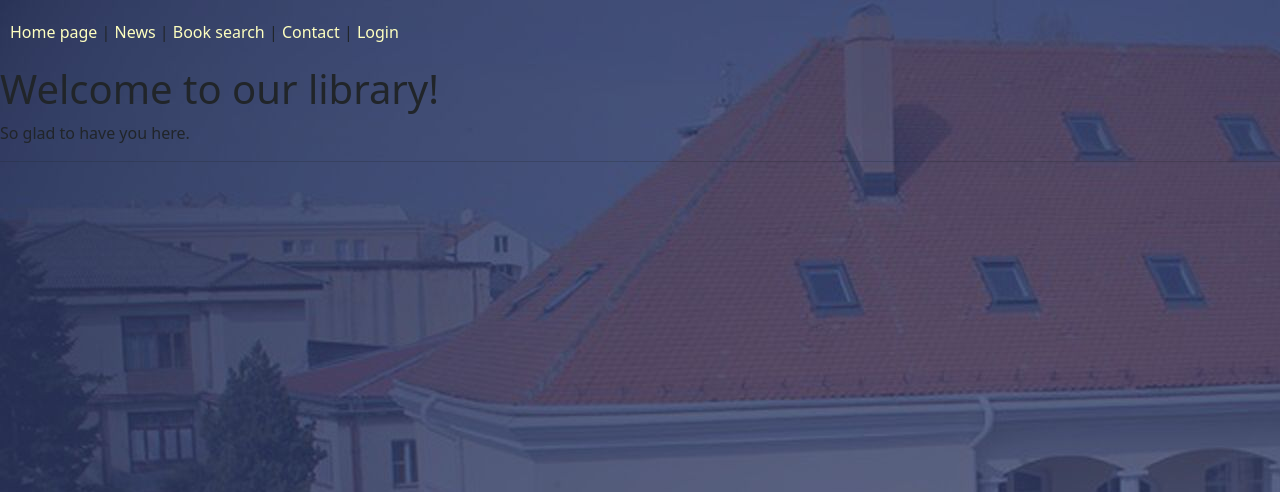
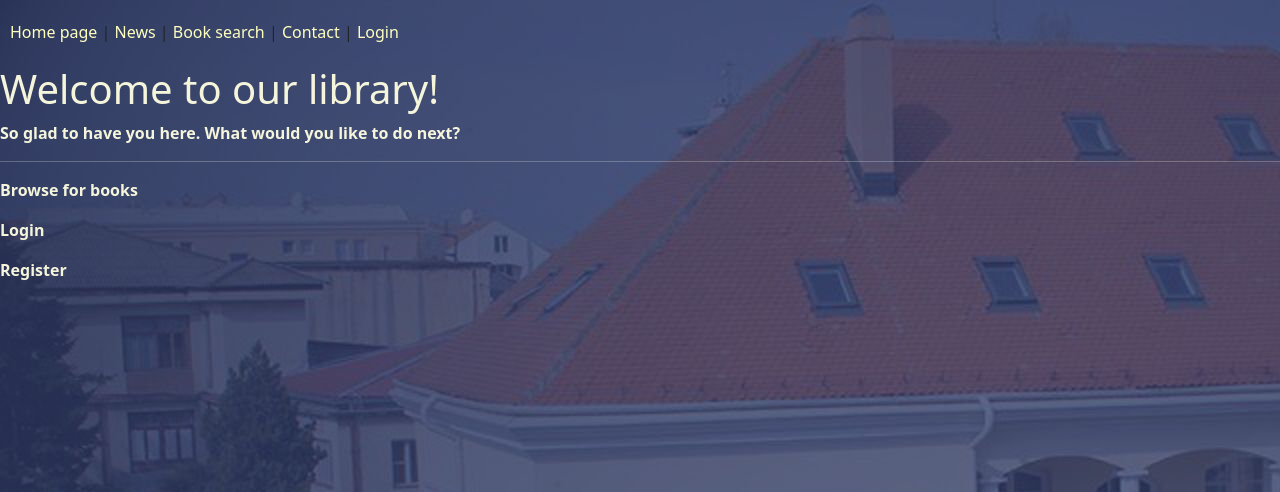
Before and after one commit to bakastrumpf/PHP-library, a PHP site: page / in a window 1280 px wide. Shown: the top 492 px of the page. Run offline with PHP 8.4, Linux system fonts and the light colour scheme.

Commit message:
more code added, work in progress

```diff
--- a/index.php
+++ b/index.php
@@ -30,11 +30,14 @@
                     <a href="login.php">Login</a>
                 </div>
 
-                <div class="ime">
+                <div class="title">
                     <h1>Welcome to our library!
                     </h1>
-                    <p>So glad to have you here. </p>
+                    <p>So glad to have you here. What would you like to do next?</p>
                     <hr>
+                    <p>Browse for books</p>
+                    <p>Login</p>
+                    <p>Register</p>
                 </div>
             </div>
 
--- a/styles/styles-index.css
+++ b/styles/styles-index.css
@@ -1,6 +1,12 @@
 body {
     background-color: bisque;
     background-image: url("../images/PHP-LIB-bgr.jpg");
+}
+
+.title {
+    position: sticky;
+    color: beige;
+    font-weight: bold;
 }
 
 .topMenu {
```
Also changed, not shown: login.php (+9 -19 lines).
